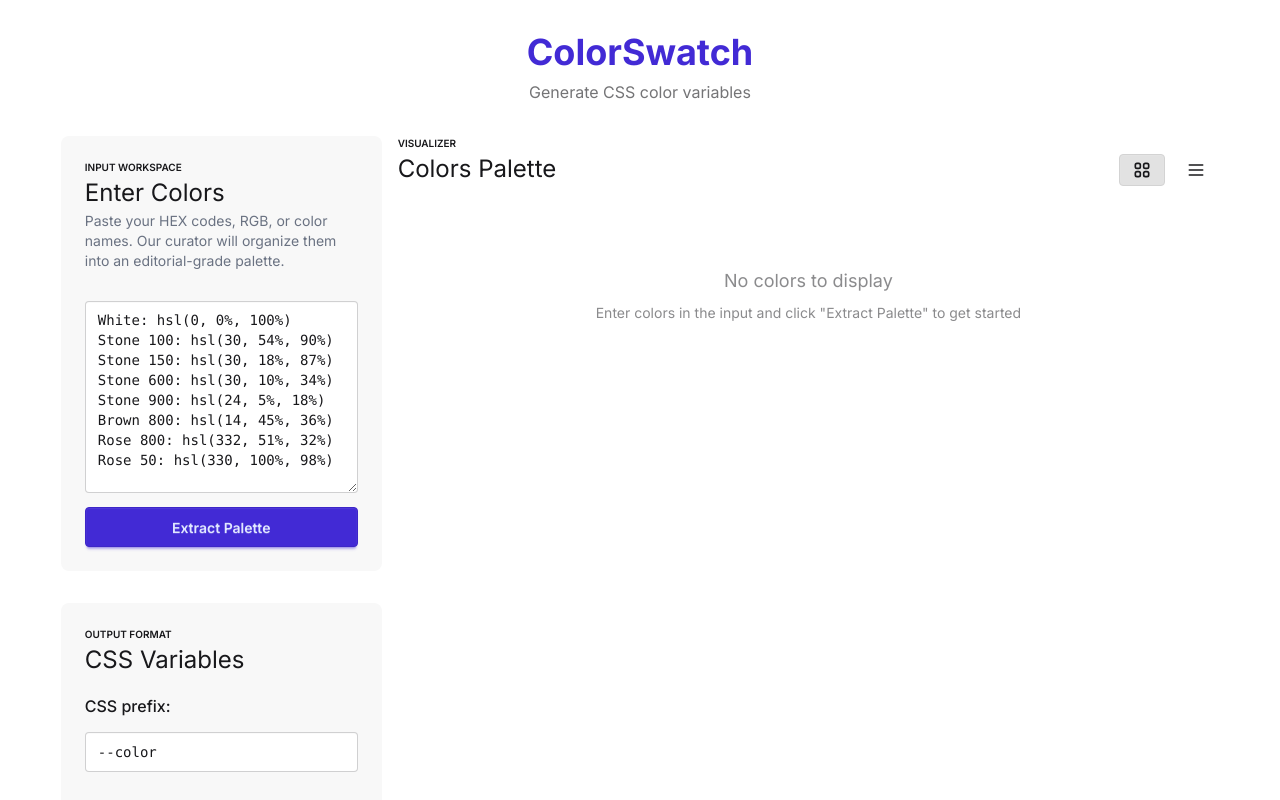
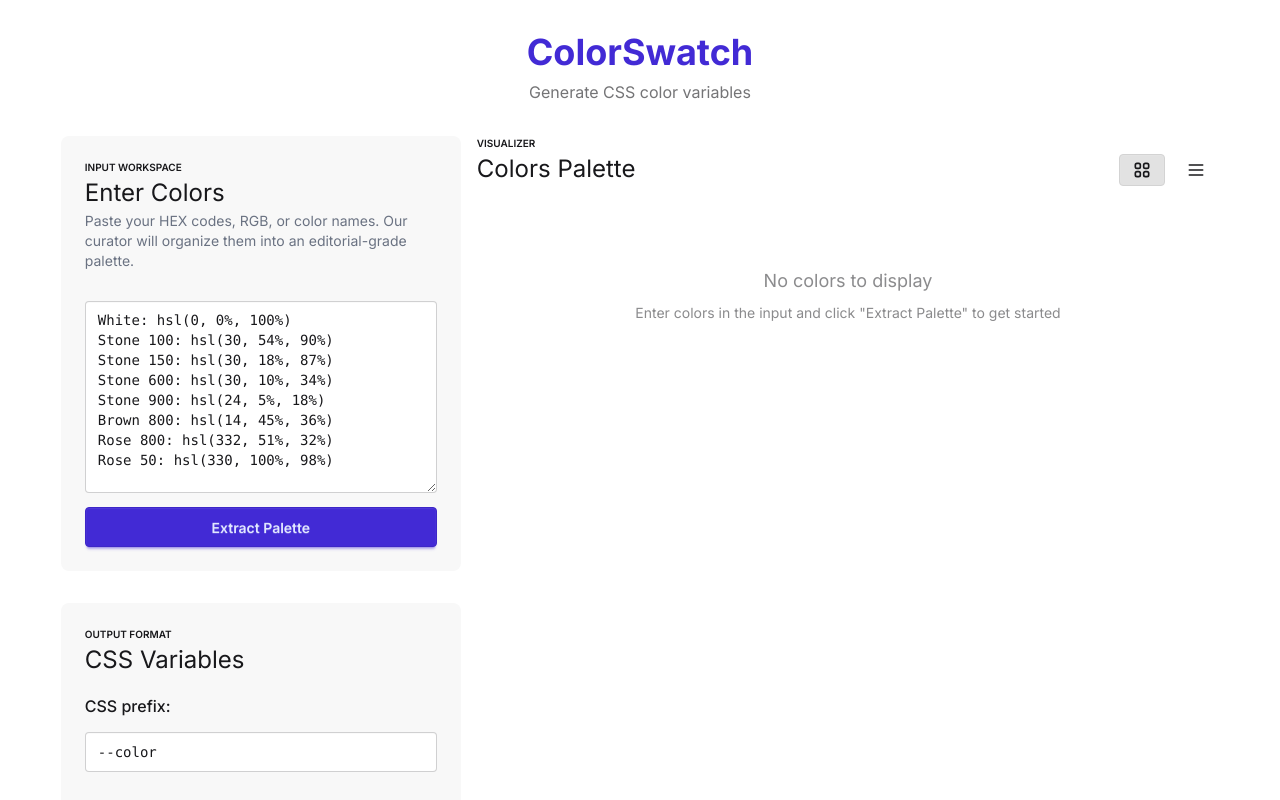
Before and after one commit to AGutierrezR/color-swatch, a React (Vite) app: page / in a window 1280 px wide. Shown: the top 800 px of the page. Built offline with nearby package versions, Linux system fonts and the light colour scheme.

Commit message:
feat: improve ColorGrid and page layout

```diff
--- a/src/components/ColorGrid.jsx
+++ b/src/components/ColorGrid.jsx
@@ -59,7 +59,7 @@ function ColorGrid({ colors }) {
         <div
           className={
             layout === "grid"
-              ? "grid grid-cols-2 sm:grid-cols-3 md:grid-cols-4 lg:grid-cols-5 gap-4"
+              ? "auto-grid"
               : "flex flex-col gap-2"
           }
         >
--- a/src/main.jsx
+++ b/src/main.jsx
@@ -1,7 +1,7 @@
 import React from "react";
 import ReactDOM from "react-dom/client";
 import App from "./App.jsx";
-import "./index.css";
+import "./styles.css";
 
 ReactDOM.createRoot(document.getElementById("root")).render(
   <React.StrictMode>
--- a/src/index.css
+++ b/src/styles.css
@@ -55,14 +55,24 @@ body {
 }
 
 .sidebar {
+  --sidebar-target-width: 25rem;
+
   display: flex;
   flex-wrap: wrap;
   gap: var(--gutter, var(--space-s-l));
 }
 
 .sidebar > :first-child {
-  flex-basis: var(--sidebar-target-width, 20rem);
+  max-width: var(--sidebar-target-width);
+  flex-basis: var(--sidebar-target-width);
   flex-grow: 1;
+
+  @media (max-width: 980px) {
+    & {
+      max-width: none;
+      min-width: 0;
+    }
+  }
 }
 
 .sidebar > :last-child {
```
